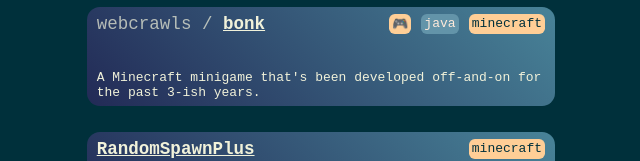
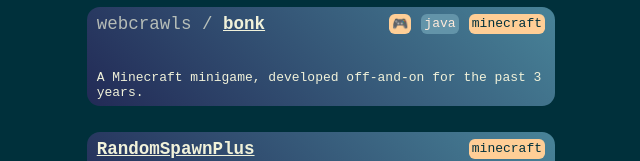
Before and after one commit to webcrawls/webcrawls.github.io, a SvelteKit app: page /projects in a window 1280 px wide. Shown: the part 889-1050 px from the top of the page, without its empty margins (319-959 px from the left). Built offline with nearby package versions, Linux system fonts and the light colour scheme.

Commit message:
💄(projects) improve wording

```diff
--- a/src/routes/projects/+page.svelte
+++ b/src/routes/projects/+page.svelte
@@ -60,7 +60,7 @@
             url="https://github.com/webcrawls/bonk"
     >
         <p slot="description">
-            A Minecraft minigame that's been developed off-and-on for the past 3-ish years.
+            A Minecraft minigame, developed off-and-on for the past 3 years.
         </p>
     </ProjectCard>
     <ProjectCard
```
